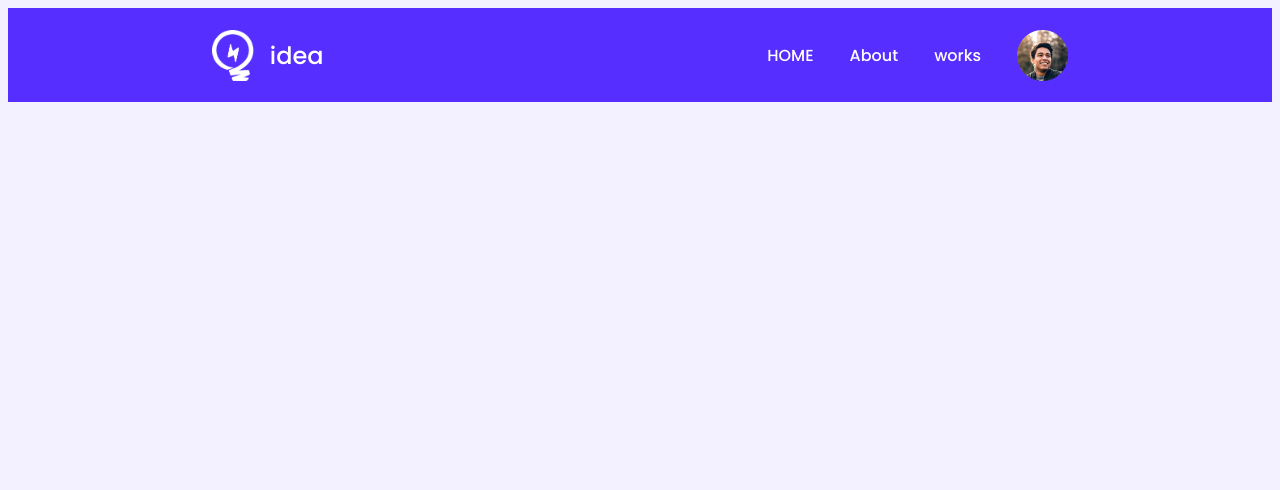
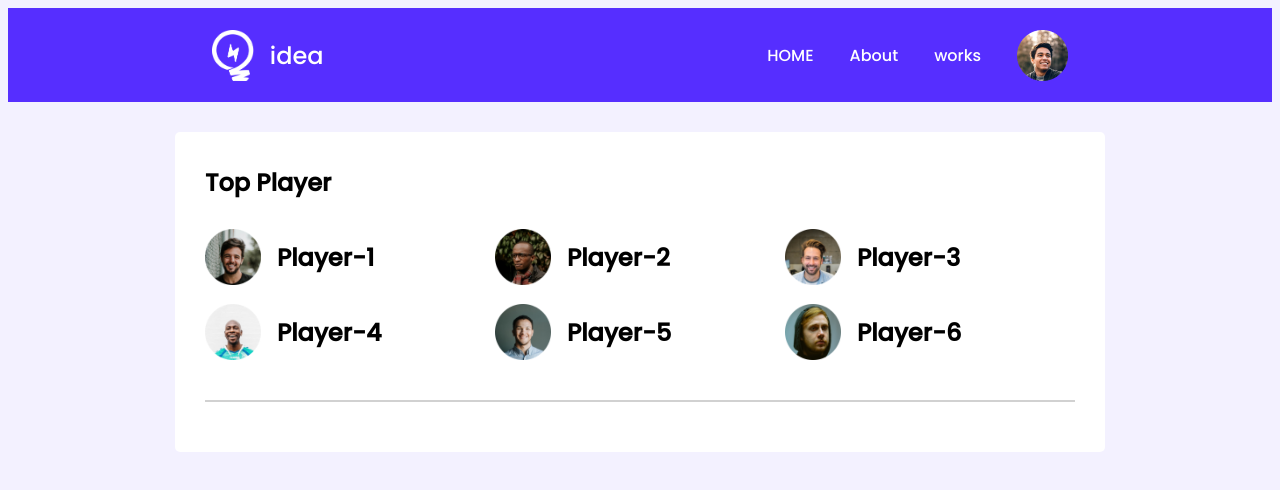
Before and after one commit to MdMeherajHossen1/leader-board-css, a plain HTML site: page index.html in a window 1280 px wide. Drawn offline with Linux system fonts and the light colour scheme.

Commit message:
players completed

```diff
--- a/index.html
+++ b/index.html
@@ -30,7 +30,46 @@
             </span>
         </nav>
     </header>
-<!-- ---------header ends here  -->
+    <!-- ---------header ends here  -->
+
+    <main>
+        <!-- top players and top blog section -->
+        <section class="container">
+            <div class="top-player">
+                <h1 class="title">Top Player</h1>
+                <div class="players">
+                    <div class="player">
+                        <img src="images/players/player-1.png" alt="">
+                        <h1 class="player-name">Player-1</h1>
+                    </div>
+                    <div class="player">
+                        <img src="images/players/player-2.png" alt="">
+                        <h1 class="player-name">Player-2</h1>
+                    </div>
+                    <div class="player">
+                        <img src="images/players/player-3.png" alt="">
+                        <h1 class="player-name">Player-3</h1>
+                    </div>
+                    <div class="player">
+                        <img src="images/players/player-4.png" alt="">
+                        <h1 class="player-name">Player-4</h1>
+                    </div>
+                    <div class="player">
+                        <img src="images/players/player-5.png" alt="">
+                        <h1 class="player-name">Player-5</h1>
+                    </div>
+                    <div class="player">
+                        <img src="images/players/player-6.png" alt="">
+                        <h1 class="player-name">Player-6</h1>
+                    </div>
+                </div>
+                <hr>
+                <!-- player end -->
+            </div>
+
+
+        </section>
+    </main>
 
 
 
--- a/styles/style.css
+++ b/styles/style.css
@@ -2,12 +2,30 @@
 @import url('https://fonts.googleapis.com/css2?family=Poppins:wght@500&display=swap');
 
 /*--------------------------------
-   general and utilities style
+   common and utilities style
 ----------------------------------- */
 body{
     background-color:#F3F1FF;
     ;
     font-family: 'Poppins', sans-serif;
+}
+.container{
+    width: 870px;
+    background: #FFFFFF;
+    border-radius: 5px;
+    padding: 33px 30px 42px 30px;
+
+}
+.title{
+
+    margin-top: 0px;
+}
+main{
+    display: flex;
+    justify-content: center;
+}
+hr{
+    border: 1px solid #D1D1D1
 }
 
 /* navigation style
@@ -41,4 +59,28 @@ span{
 }
 
 
-/* style for top player */
+/*------------------------------
+ top players and top blogs style
+----------------------------------- */
+.players{
+    display: grid;
+    grid-template-columns: 1fr 1fr 1fr;
+    margin-bottom: 30px;
+}
+.player{
+    display: flex;
+    align-items: center;
+
+}
+
+
+
+.player img{
+    width: 56px;
+    height: 56px;
+}
+.player-name{
+    margin-left: 16px;
+}
+
+/* players style end */
```
